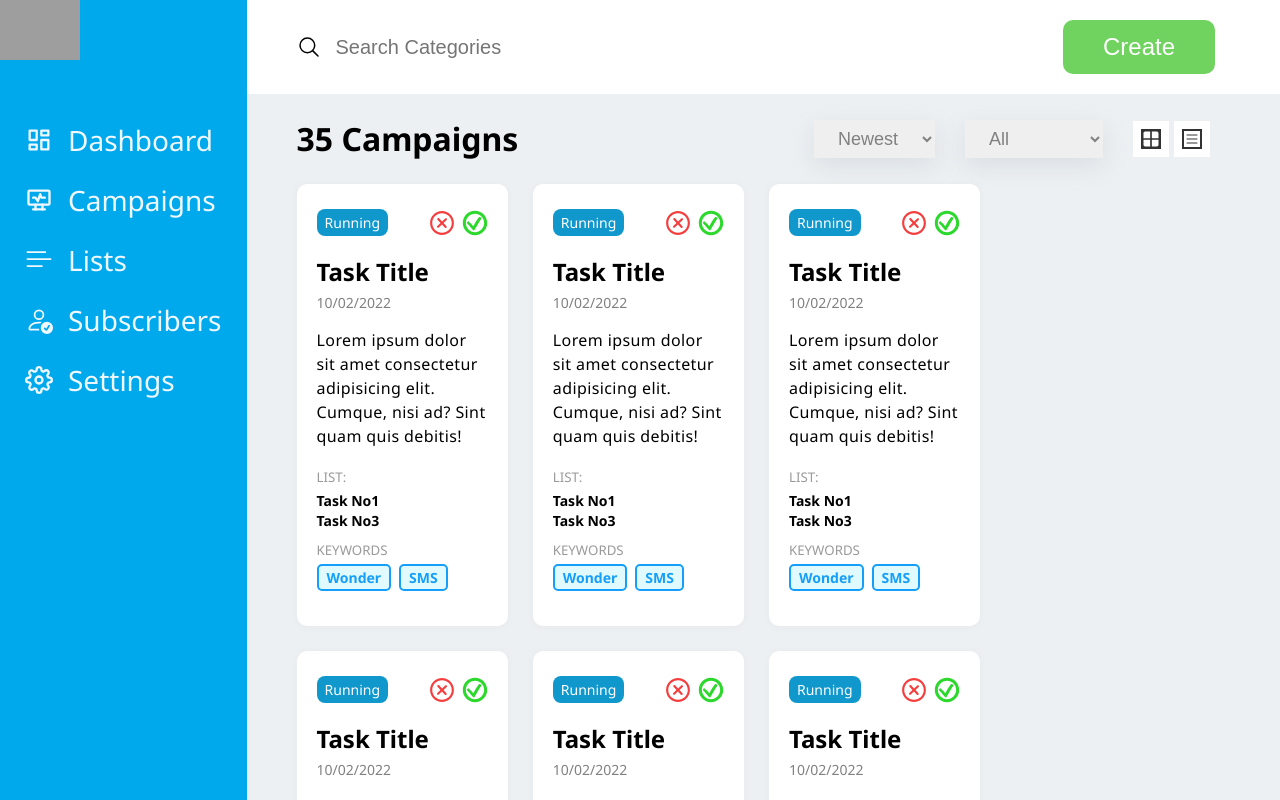
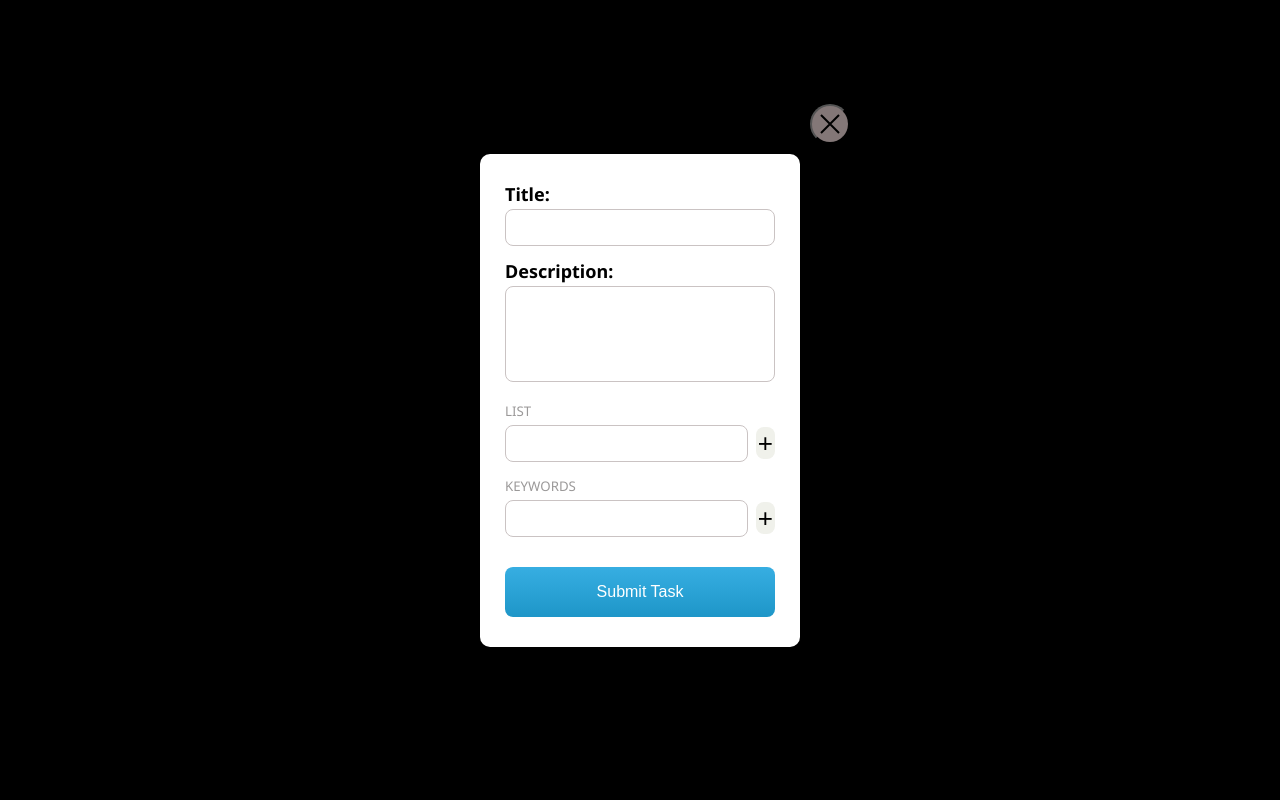
Before and after one commit to DevFariz/task-manager, a React (Create React App) app: page / in a window 1280 px wide. Shown: the top 800 px of the page. Built offline with nearby package versions, Linux system fonts and the light colour scheme; grey boxes are pictures that could not be loaded; the HTML template or start-up script is replaced by a standard one.

Commit message:
feat: add popup layout

```diff
--- a/src/App.css
+++ b/src/App.css
@@ -1,15 +1,35 @@
 .container{
     min-height: 100vh;
     display: flex;
+    justify-content: flex-end;
     width: 100%;
 }
 
 .aside{
-    flex-basis: 15%;
+    position: fixed;
+    top: 0;
+    left: 0;
+    bottom: 0;
+    width: 15%;
     background-color: #00a9ec;
+    z-index: 998;
 }
 
 .main{
-    flex: 1;
+    width: 85%;
     background-color: #ecf0f3;
+    padding-bottom: 50px;
 }
+
+.popup{
+    position: fixed;
+    top: 0;
+    left: 0;
+    display: flex;
+    justify-content: center;
+    align-items: center;
+    width: 100%;
+    height: 100%;
+    z-index: 999;
+    background-color: #000;
+}
--- a/src/App.js
+++ b/src/App.js
@@ -1,15 +1,17 @@
-import React, { Component } from 'react';
-import Aside from './components/aside/Aside';
-import "./App.css"
-import Search from './components/search/Search';
-import Filter from './components/filter/Filter';
-import TaskItems from './components/taskItems/TaskItems';
+import React, { Component } from "react";
+import Aside from "./components/aside/Aside";
+import "./App.css";
+import Search from "./components/search/Search";
+import Filter from "./components/filter/Filter";
+import TaskItems from "./components/taskItems/TaskItems";
+import CreateTask from "./components/createTask/CreateTask";
 
 class App extends Component {
   render() {
     return (
-            <div className='container'>
-                <aside className='aside'>
+      <>
+        <div className="container">
+          <aside className="aside">
             <Aside />
           </aside>
           <main className="main">
@@ -18,6 +20,10 @@ class App extends Component {
             <TaskItems />
           </main>
         </div>
+        <div className="popup">
+            <CreateTask />
+        </div>
+      </>
     );
   }
 }
--- /dev/null
+++ b/src/components/createTask/CreateTask.css
@@ -0,0 +1,89 @@
+.create-task{
+    position: relative;
+    padding: 30px 25px;
+    width: 25%;
+    background-color: #fff;
+    border-radius: 10px;
+}
+
+.create-task label, .create-task input{
+    display: block;
+}
+
+.create-task__close{
+    position: absolute;
+    top: -50px;
+    right: -50px;
+    padding: 6px;
+    display: flex;
+    justify-content: center;
+    align-items: center;
+    font-size: 24px;
+    border-radius: 50%;
+    cursor: pointer;
+    background-color: rgb(131, 119, 119);
+}
+
+.add-task, .add-keywords{
+    display: flex;
+    align-items: center;
+    justify-content: space-between;
+}
+
+.task-label{
+    font-size: 18px;
+    line-height: 20px;
+    font-weight: 600;
+    margin-bottom: 5px;
+}
+
+.create-task div{
+    margin-bottom: 15px;
+}
+
+.create-task div:last-of-type{
+    margin-bottom: 30px;
+}
+
+.create-task__inp{
+    font-size: 18px;
+    width: 100%;
+    padding: 7px 10px;
+    outline: none;
+    border: 1px solid rgb(202, 195, 195);
+    border-radius: 8px;
+    resize: none;
+}
+
+.create-new__item{
+    width: 8%;
+    font-size: 26px;
+    line-height: 32px;
+    background: rgb(240, 241, 235);
+    border: none;
+    border-radius: 8px;
+    cursor: pointer;
+    margin-left: 8px;
+}
+
+.submit-task{
+  background-image: linear-gradient(-180deg, #37AEE2 0%, #1E96C8 100%);
+  border-radius: .5rem;
+  box-sizing: border-box;
+  color: #FFFFFF;
+  display: flex;
+  font-size: 16px;
+  justify-content: center;
+  padding: 1rem 1.75rem;
+  text-decoration: none;
+  width: 100%;
+  border: 0;
+  cursor: pointer;
+  user-select: none;
+  -webkit-user-select: none;
+  touch-action: manipulation;
+}
+
+.submit-task:hover {
+  background-image: linear-gradient(-180deg, #1D95C9 0%, #17759C 100%);
+}
--- /dev/null
+++ b/src/components/createTask/CreateTask.js
@@ -0,0 +1,40 @@
+import React, { Component } from "react";
+import "./CreateTask.css";
+import { GrClose } from "react-icons/gr";
+
+class CreateTask extends Component {
+  render() {
+    return (
+      <form className="create-task">
+        <div>
+          <label htmlFor="task-title" className="task-label">
+            Title:
+          </label>
+          <input type="text" id="task-title" className="create-task__inp" />
+        </div>
+        <div>
+          <label htmlFor="task-desc" className="task-label">
+            Description:
+          </label>
+          <textarea rows={4} type="text" id="task-desc" className="create-task__inp" />
+        </div>
+        <h5 className="task-item__list-title">List</h5>
+        <div className="add-task">
+          <input type="text" className="create-task__inp" />
+          <button className="create-new__item">+</button>
+        </div>
+        <h5 className="task-item__keywords-title">Keywords</h5>
+        <div className="add-keywords">
+          <input type="text" className="create-task__inp" />
+          <button className="create-new__item">+</button>
+        </div>
+        <button className="submit-task" type="button">Submit Task</button>
+        <button className="create-task__close" type="button">
+          <GrClose />
+        </button>
+      </form>
+    );
+  }
+}
+
+export default CreateTask;
```
Lines whose indentation alone changed are shown as unchanged.
